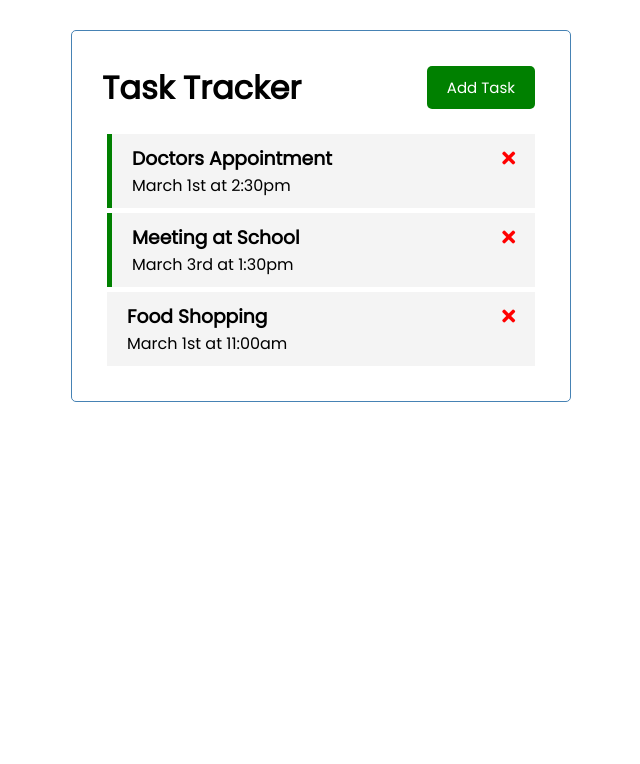
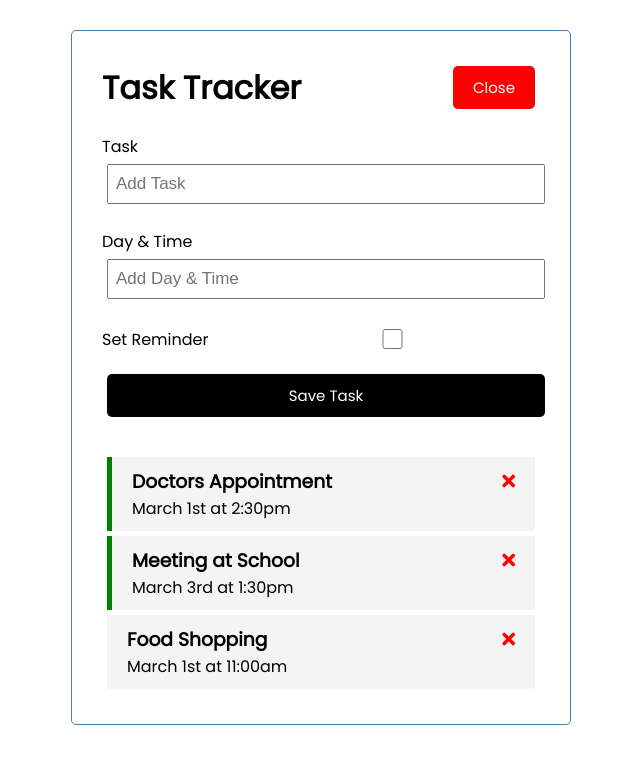
Before and after one commit to RichDWeb/VueTaskTracker, a Vue app: page / in a window 1280 px wide. Both pictures are taken after a click on the button "Add Task". Shown: the top 764 px of the page, without its empty margins (319-959 px from the left). Built offline with nearby package versions, Linux system fonts and the light colour scheme.

Commit message:
toggle form & template conditionals

```diff
--- a/src/App.vue
+++ b/src/App.vue
@@ -1,6 +1,13 @@
 <template>
   <div class="container">
-    <Header title="Task Tracker" />
+    <Header
+      @toggle-add-task="toggleTask"
+      title="Task Tracker"
+      :showAddTask="showAddTask"
+    />
+    <div v-if="showAddTask">
+      <AddTask @add-task="addTask" />
+    </div>
     <Tasks
       @toggle-reminder="toggleReminder"
       @delete-task="deleteTask"
@@ -12,18 +19,27 @@
 <script>
 import Header from "./components/Header.vue";
 import Tasks from "./components/Tasks";
+import AddTask from "./components/AddTask";
 export default {
   name: "App",
   components: {
     Header,
     Tasks,
+    AddTask,
   },
   data() {
     return {
       tasks: [],
+      showAddTask: false,
     };
   },
   methods: {
+    toggleTask() {
+      this.showAddTask = !this.showAddTask;
+    },
+    addTask(task) {
+      this.tasks = [...this.tasks, task];
+    },
     deleteTask(id) {
       if (confirm("Are you sure?")) {
         this.tasks = this.tasks.filter((task) => task.id !== id);
--- /dev/null
+++ b/src/components/AddTask.vue
@@ -0,0 +1,91 @@
+<template>
+  <form @submit="onSubmit" class="add-form">
+    <div class="form-control">
+      <label>Task</label>
+      <input type="text" v-model="text" name="text" placeholder="Add Task" />
+    </div>
+    <div class="form-control">
+      <label>Day & Time</label>
+      <input
+        type="text"
+        v-model="day"
+        name="day"
+        placeholder="Add Day & Time"
+      />
+    </div>
+    <div class="form-control form-control-check">
+      <label>Set Reminder</label>
+      <input type="checkbox" v-model="reminder" name="reminder" />
+    </div>
+
+    <input type="submit" value="Save Task" class="btn btn-block" />
+  </form>
+</template>
+
+<script>
+export default {
+  name: "AddTask",
+  data() {
+    return {
+      text: "",
+      day: "",
+      reminder: false,
+    };
+  },
+  methods: {
+    onSubmit(e) {
+      e.preventDefault();
+
+      if (!this.text || !this.day) {
+        alert("Cannot have empty values");
+        return;
+      }
+
+      const newTask = {
+        id: Math.floor(Math.random() * 100000),
+        text: this.text,
+        day: this.day,
+        reminder: this.reminder,
+      };
+
+      this.text = "";
+      this.day = "";
+      this.reminder = false;
+
+      this.$emit("add-task", newTask);
+    },
+  },
+  emits: ["add-task"],
+};
+</script>
+
+<style scoped>
+.add-form {
+  margin-bottom: 40px;
+}
+.form-control {
+  margin: 20px 0;
+}
+.form-control label {
+  display: block;
+}
+.form-control input {
+  width: 100%;
+  height: 40px;
+  margin: 5px;
+  padding: 3px 7px;
+  font-size: 17px;
+}
+.form-control-check {
+  display: flex;
+  align-items: center;
+  justify-content: space-between;
+}
+.form-control-check label {
+  flex: 1;
+}
+.form-control-check input {
+  flex: 2;
+  height: 20px;
+}
+</style>
--- a/src/components/Button.vue
+++ b/src/components/Button.vue
@@ -1,5 +1,5 @@
 <template>
-  <button @click="onCLick()" :style="{ background: color }" class="btn">
+  <button @click="onClick()" :style="{ background: color }" class="btn">
     {{ text }}
   </button>
 </template>
@@ -12,8 +12,8 @@
     color: String,
   },
   methods: {
-    onCLick() {
-      console.log("click");
+    onClick() {
+      this.$emit("btn-click");
     },
   },
 };
--- a/src/components/Header.vue
+++ b/src/components/Header.vue
@@ -1,7 +1,11 @@
 <template>
   <header>
     <h1>{{ title }}</h1>
-    <Button text="Add Task" color="green"/>
+    <Button
+      @btn-click="$emit('toggle-add-task')"
+      :text="showAddTask ? 'Close' : 'Add Task'"
+      :color="showAddTask ? 'red' : 'green'"
+    />
   </header>
 </template>
 
@@ -14,6 +18,7 @@
       type: String,
       default: "This is a default",
     },
+    showAddTask: Boolean,
   },
   components: {
     Button,
```
